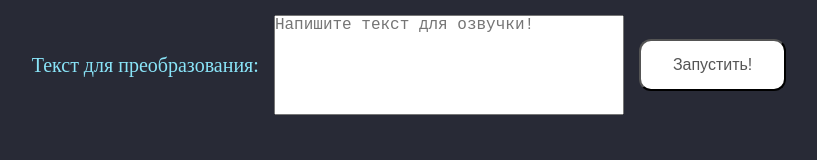
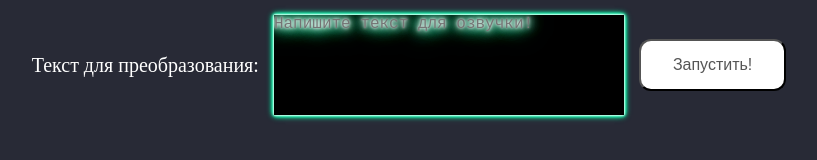
Before and after one commit to superiority/reproduction-of-words, a plain HTML site: page index.html in a window 1280 px wide. Shown: the whole page, without its empty margins (231-1048 px from the left). Drawn offline with Linux system fonts and the light colour scheme.

Commit message:
neon text

```diff
--- a/style.css
+++ b/style.css
@@ -17,7 +17,8 @@ body {
 
 .wrapper__title {
     font-size: 20px;
-    color: #89E4F8;
+    color: #fff;
+
 }
 
 .wrapper__text {
@@ -27,6 +28,26 @@ body {
     margin-right: 15px;
     resize: none;
     font-size: 16px;
+    background-color: black;
+    border: black;
+    color: white;
+    text-shadow: 0 0 3px #fff,
+    0 0 6px #fff,
+    0 0 9px #fff,
+    0 0 12px #0fa,
+    0 0 16px #0fa,
+    0 0 19px #0fa,
+    0 0 22px #0fa,
+    0 0 30px #0fa;
+
+    box-shadow: 0 0 3px #fff,
+    0 0 1px #fff,
+    0 0 2px #fff,
+    0 0 3px #0fa,
+    0 0 4px #0fa,
+    0 0 5px #0fa,
+    0 0 6px #0fa,
+    0 0 7px #0fa;
 }
 
 .button {
```
